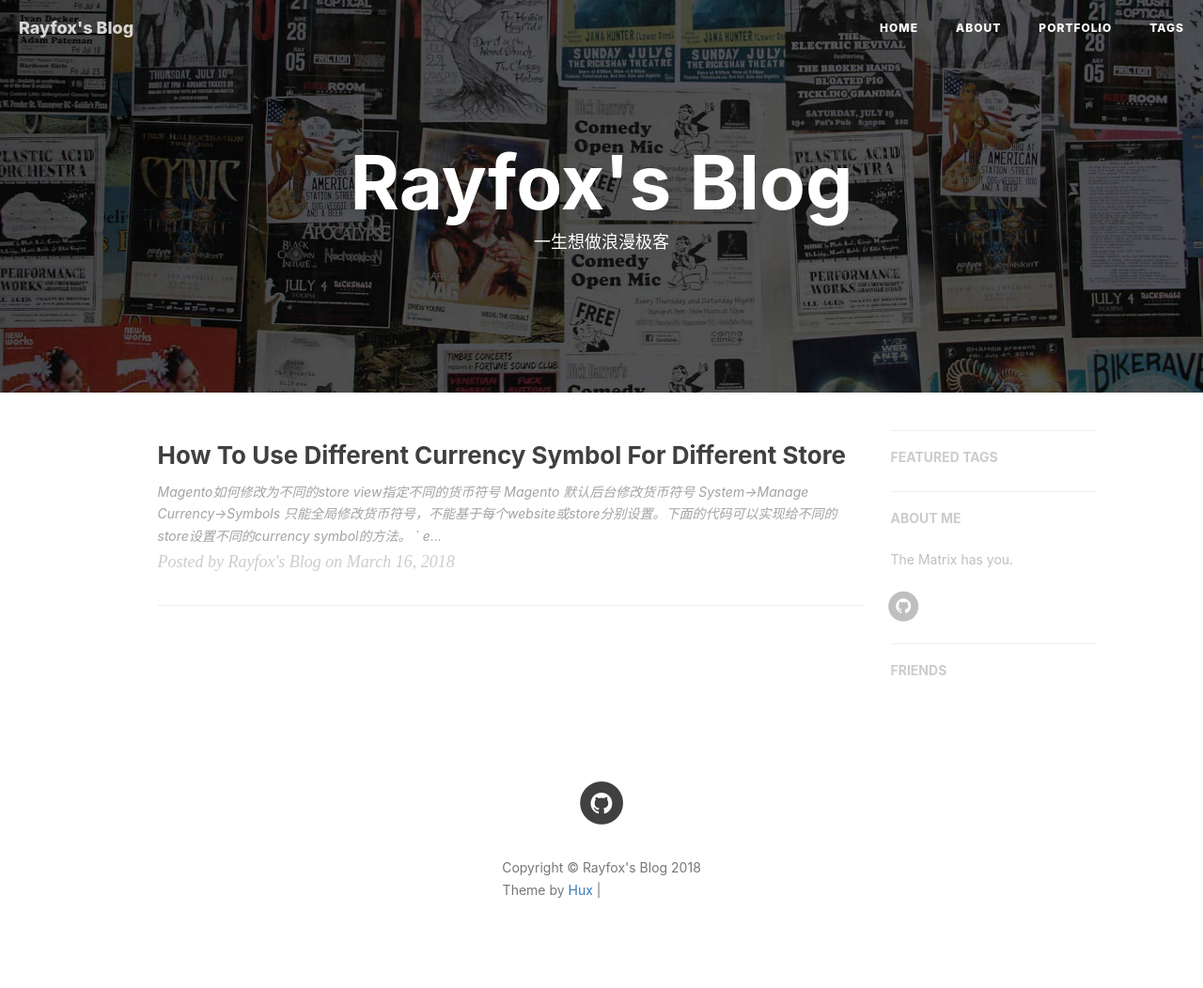
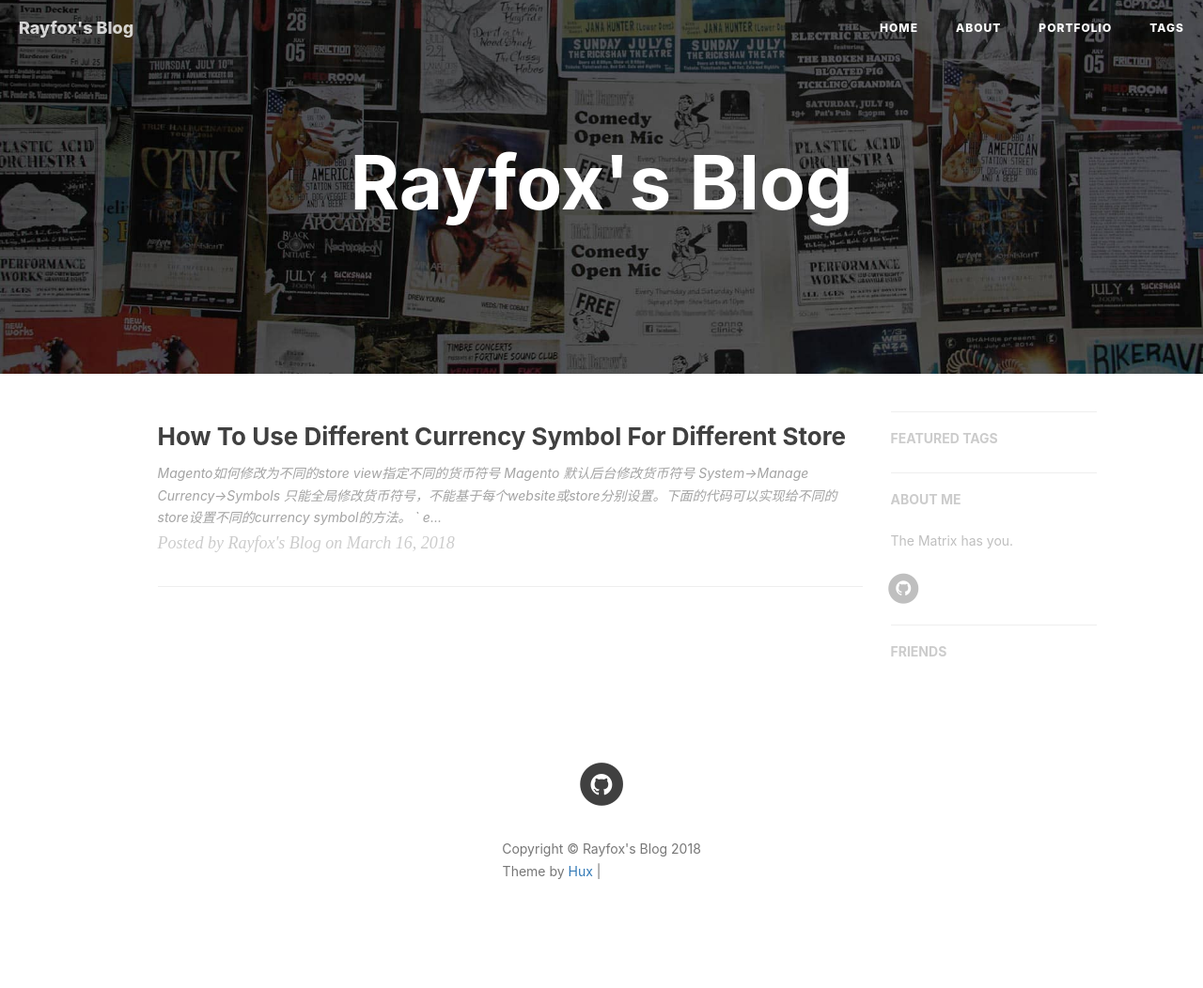
Before and after one commit to cgzhang/cgzhang.github.io, a Jekyll site: the page built from index.html, in a window 1280 px wide. Shown: the whole page at 94% size. Built offline with Jekyll 4.4.1, drawn with Linux system fonts in a browser that asks for light colours; nearby versions of some CDN libraries; the list of posts is cut into pages by our own code; comment, search, counter and statistics services are not loaded; grey boxes are pictures that could not be loaded.

```diff
--- a/index.html
+++ b/index.html
@@ -1,6 +1,6 @@
 ---
 layout: page
-description: "一生想做浪漫极客"
+description: ""
 ---
 
 {% for post in paginator.posts %}
```
